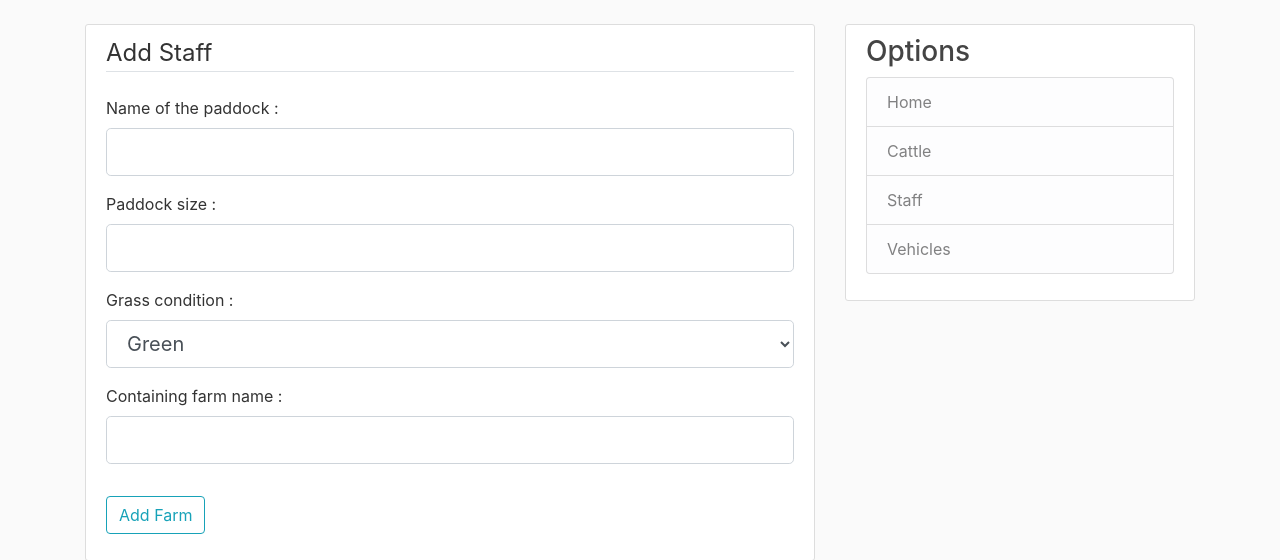
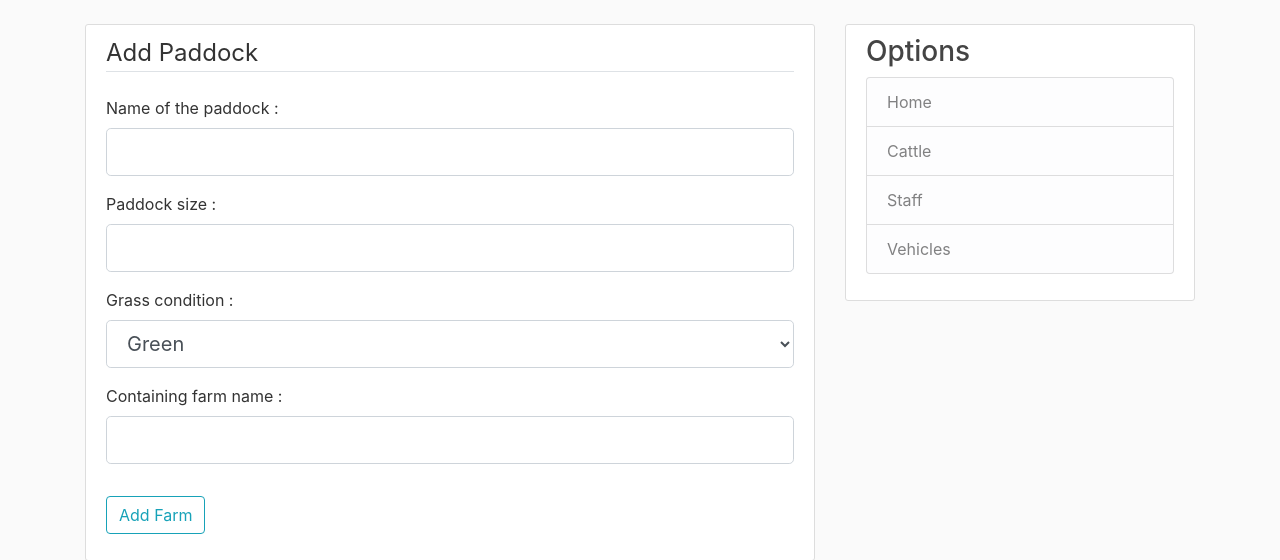
Before and after one commit to lexmiros/SBR_Database, a Flask app: page /paddock_add in a window 1280 px wide. Shown: the part 56-616 px from the top of the page. Run offline with Flask 2, Linux system fonts and the light colour scheme; some libraries are stand-ins or nearby versions.

Commit message:
Reformatted webpages cattle_add, farm_add, paddock_add

```diff
--- a/app.py
+++ b/app.py
@@ -1,5 +1,6 @@
 from flask import Flask, render_template, url_for, flash, redirect
 from graphviz import render
+from matplotlib.pyplot import title
 from forms import CattleAddForm, FarmAddForm, PaddockAddFrom, StaffAddFrom
 import pymysql
 
@@ -21,14 +22,14 @@ app.config['SECRET_KEY'] = 'dfjkhnfdgjijasdfjk'
 #Home page
 @app.route("/")
 def home():
-    return render_template("home.html")
+    return render_template("home.html", title = "Home Page")
 
 #Farm pages
 
 #Farm view
 @app.route("/farm")
 def farm():
-    return render_template("farm.html")
+    return render_template("farm.html", title = "Farms")
 
 #Add farm
 @app.route("/farm_add",methods = ['GET','POST'])
@@ -44,7 +45,7 @@ def farm_add():
         flash(f'Farm {form.name.data} created', 'success')
         return redirect(url_for('farm'))
 
-    return render_template("farm_add.html", form = form)
+    return render_template("farm_add.html", form = form,title = "Add farms")
 
 
 #Paddock pages
@@ -68,7 +69,7 @@ def paddock_add():
         flash(f'Paddock {form.paddockName.data} created', 'success')
         return redirect(url_for('paddock'))
 
-    return render_template("paddock_add.html", form = form)
+    return render_template("paddock_add.html", form = form, title = "Add paddocks")
 
 
 
@@ -93,14 +94,14 @@ def cattle_add():
         flash(f'Cattle added to {form.paddockName.data}', 'success')
         return redirect(url_for('cattle'))
 
-    return render_template("cattle_add.html", form = form)
+    return render_template("cattle_add.html", form = form, title = "Add cattle")
 
 #Staff pages
 
 #staff homepage
 @app.route("/staff_home")
 def staff_home():
-    return render_template("staff_home.html")
+    return render_template("staff_home.html", title = "Staff")
 
 #Add staff
 @app.route("/staff_add", methods = ['GET','POST'])
@@ -118,7 +119,7 @@ def staff_add():
         flash(f'Staff member created for {form.firstName.data}', 'success')
         return redirect(url_for('staff_home'))
 
-    return render_template("staff_add.html", form = form)
+    return render_template("staff_add.html", form = form, title = "Add staff")
 
 
 #Vehicle pages
--- a/templates/cattle_add.html
+++ b/templates/cattle_add.html
@@ -6,7 +6,7 @@
         <form method="POST" action="">
             {{form.hidden_tag()}}
             <fieldset class = "form-group">
-                <legend class="border-bottom mb-4"> Add Staff</legend>
+                <legend class="border-bottom mb-4"> Add Cattle</legend>
 
 
                 <div class="form-group">
--- a/templates/farm_add.html
+++ b/templates/farm_add.html
@@ -6,7 +6,7 @@
         <form method="POST" action="">
             {{form.hidden_tag()}}
             <fieldset class = "form-group">
-                <legend class="border-bottom mb-4"> Add Staff</legend>
+                <legend class="border-bottom mb-4"> Add Farms</legend>
 
 
                 <div class="form-group">
--- a/templates/paddock_add.html
+++ b/templates/paddock_add.html
@@ -6,7 +6,7 @@
         <form method="POST" action="">
             {{form.hidden_tag()}}
             <fieldset class = "form-group">
-                <legend class="border-bottom mb-4"> Add Staff</legend>
+                <legend class="border-bottom mb-4"> Add Paddock</legend>
 
 
                 <div class="form-group">
```
